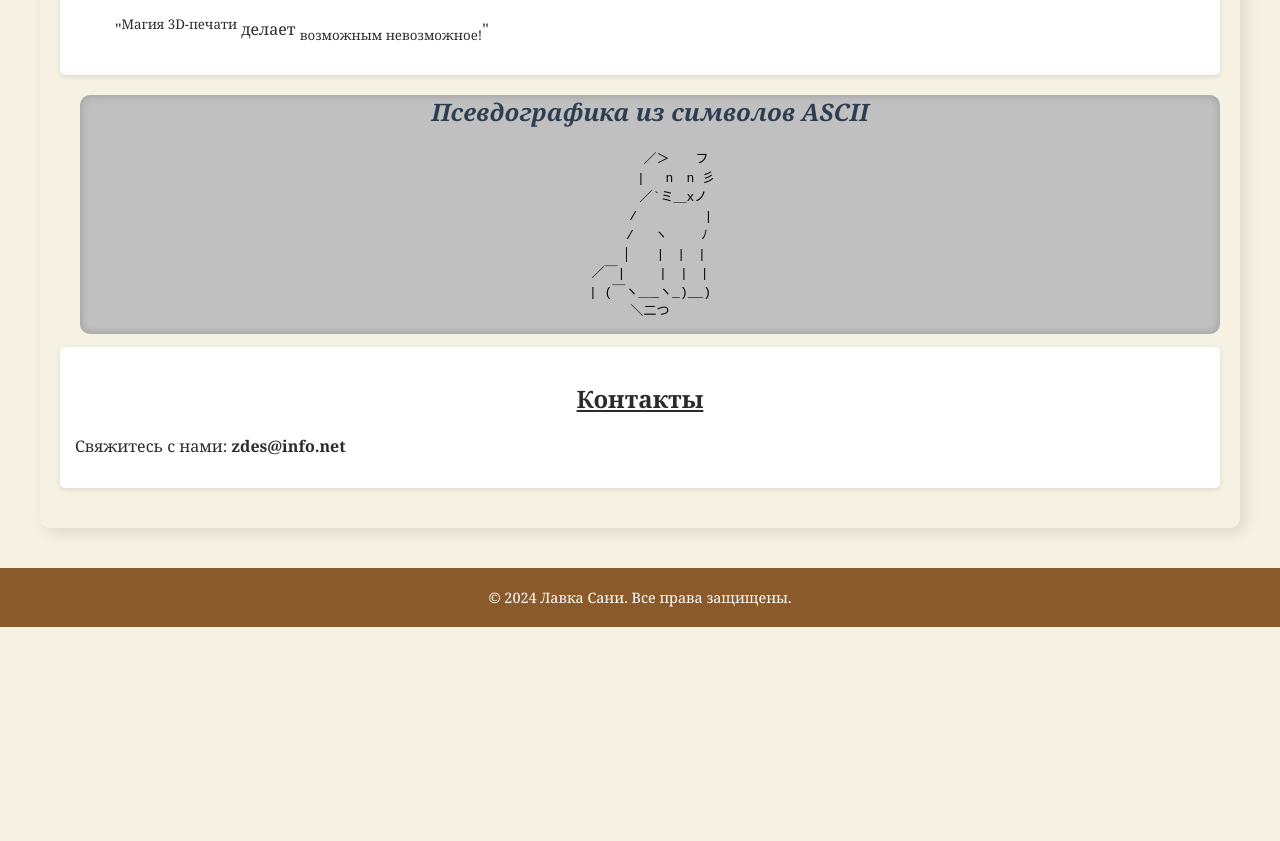
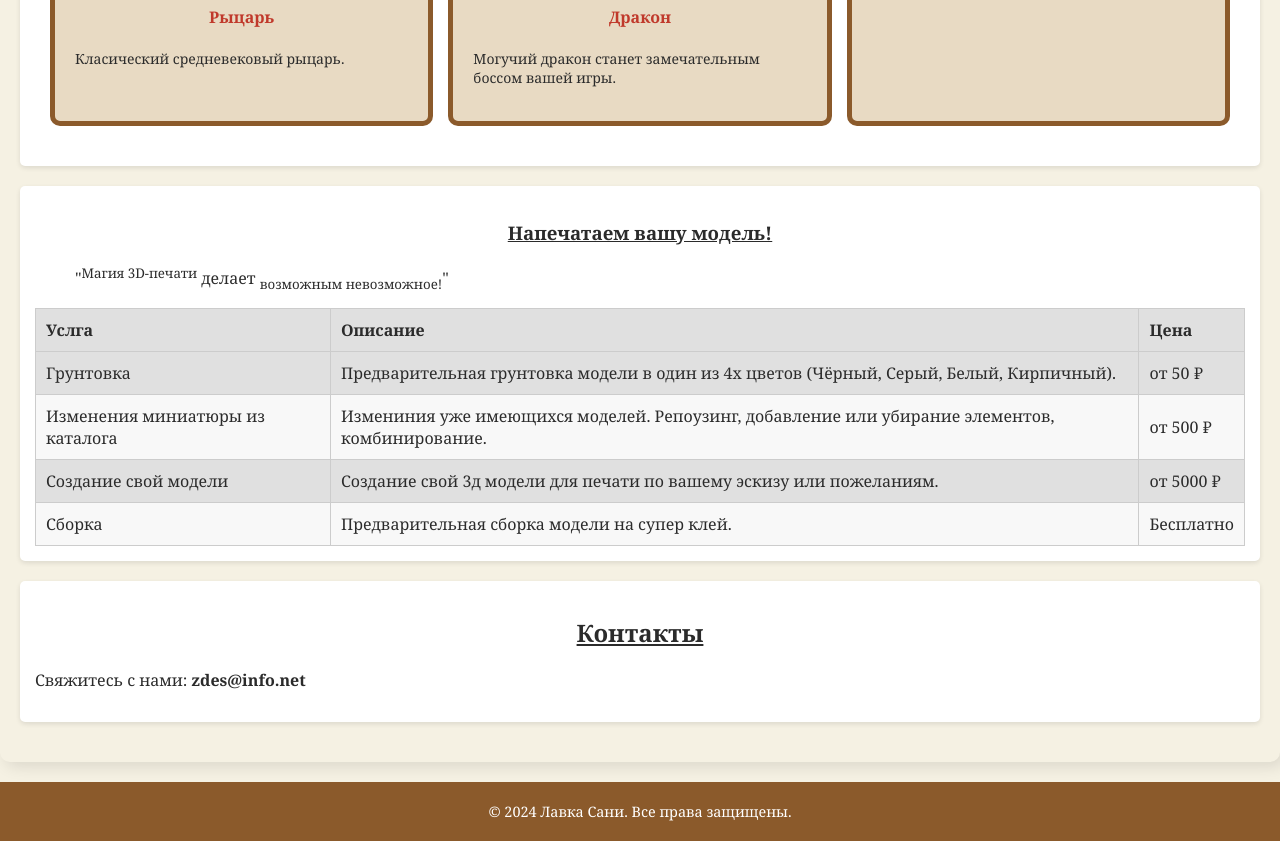
Before and after one commit to GooDDoGGoD/Front, a plain HTML site: page index.html in a window 1280 px wide. Shown: the part 1052-1893 px from the top of the page. Before the commit the page ends 1679 px from the top, so only its background shows below. Drawn offline with Linux system fonts and the light colour scheme.

Commit message:
Таблица, шапка, два окна.

```diff
--- a/index.html
+++ b/index.html
@@ -20,6 +20,21 @@
 
 <div class="container">
     <main class="main">
+        <aside class="sidebar">
+            <h2 class="sidebar__title">Псевдографика из символов ASCII</h2>
+            <pre>
+　　　　／＞　　フ
+　　　　| 　n　n 彡
+ 　　　／`ミ＿xノ
+　 　 /　　　 　 |
+　　 /　 ヽ　　 ﾉ
+ 　 │　　|　|　|
+／￣|　　 |　|　|
+| (￣ヽ＿_ヽ_)__)
+＼二つ
+        </pre>
+        </aside>
+
         <section id="about" class="section">
             <h2 class="section__title">О нашем магазине</h2>
             <p class="section__text">Мы создаем <strong>высококачественные</strong> 3D-миниатюры для коллекционеров и настольных игр.</p>
@@ -53,23 +68,38 @@
             <blockquote>
                 "<sup>Магия 3D-печати</sup> делает <sub>возможным невозможное!</sub>"
             </blockquote>
+            <table class="table">
+                <thead>
+                <tr>
+                    <th>Услга</th>
+                    <th>Описание</th>
+                    <th>Цена</th>
+                </tr>
+                </thead>
+                <tbody>
+                <tr>
+                    <td>Грунтовка</td>
+                    <td>Предварительная грунтовка модели в один из 4х цветов (Чёрный, Серый, Белый, Кирпичный).</td>
+                    <td>от 50 ₽</td>
+                </tr>
+                <tr>
+                    <td>Изменения миниатюры из каталога</td>
+                    <td>Измениния уже имеющихся моделей. Репоузинг, добавление или убирание элементов, комбинирование.</td>
+                    <td>от 500 ₽</td>
+                </tr>
+                <tr>
+                    <td>Создание свой модели</td>
+                    <td>Создание свой 3д модели для печати по вашему эскизу или пожеланиям.</td>
+                    <td>от 5000 ₽</td>
+                </tr>
+                <tr>
+                    <td>Сборка</td>
+                    <td>Предварительная сборка модели на супер клей.</td>
+                    <td>Бесплатно</td>
+                </tr>
+                </tbody>
+            </table>
         </section>
-
-
-        <aside class="sidebar">
-            <h2 class="sidebar__title">Псевдографика из символов ASCII</h2>
-            <pre>
-　　　　／＞　　フ
-　　　　| 　n　n 彡
- 　　　／`ミ＿xノ
-　 　 /　　　 　 |
-　　 /　 ヽ　　 ﾉ
- 　 │　　|　|　|
-／￣|　　 |　|　|
-| (￣ヽ＿_ヽ_)__)
-＼二つ
-        </pre>
-        </aside>
 
         <section id="contacts" class="section">
             <h2 class="section__title">Контакты</h2>
--- a/style.css
+++ b/style.css
@@ -8,9 +8,10 @@ body {
 
 
 .header {
+    position: sticky;
+    top: 0;
     background-color: #8b5a2b;
     color: white;
-    padding: 15px;
     text-align: center;
     font-size: 1.5em;
 }
@@ -51,9 +52,9 @@ body {
 
 .container {
     display: flex;
-    max-width: 1200px;
+    flex-wrap: wrap;
+    justify-content: space-between;
     margin: auto;
-    padding: 20px;
 }
 
 
@@ -87,7 +88,8 @@ body {
     margin: 10px 0;
     border-radius: 5px;
 
-    display: flex;
+    display: grid;
+    grid-template-columns: repeat(auto-fit, minmax(150px, 1fr));
     gap: 15px;
 }
 
@@ -145,3 +147,34 @@ body {
 .footer__text {
     margin: 0;
 }
+
+
+.table {
+    grid-template-columns: repeat(auto-fit, minmax(100px, 1fr));
+    gap: 10px;
+    overflow-x: hidden;
+    width: 100%;
+    border-collapse: collapse;
+}
+
+.table th,
+.table td {
+    padding: 10px;
+    border: 1px solid #ccc;
+    text-align: left;
+}
+
+.table tr:nth-child(even) {
+    background-color: #f8f8f8;
+}
+
+.table tr:nth-child(odd) {
+    background-color: #e0e0e0;
+}
+
+
+@media (max-width: 800px) {
+    .sidebar {
+        display: none;
+    }
+}
```
